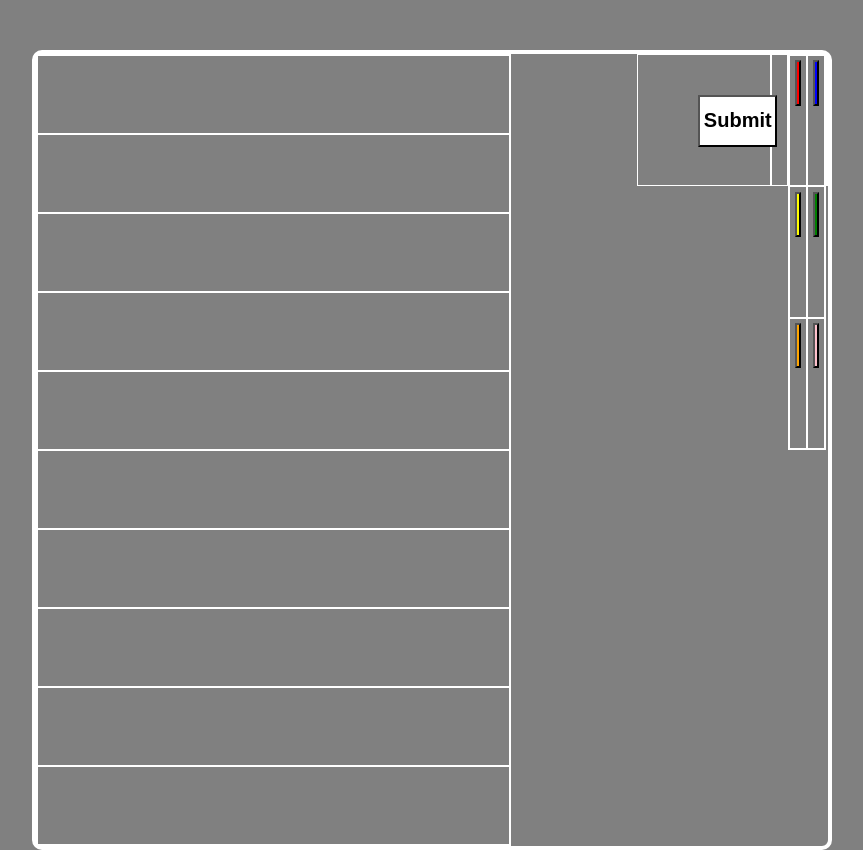
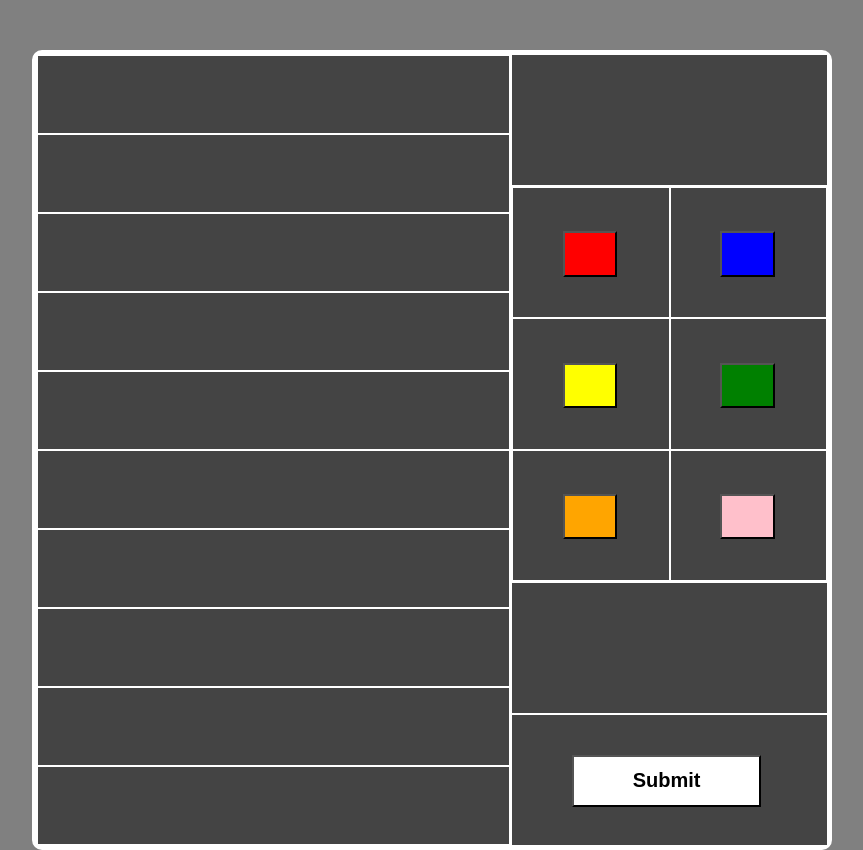
Before and after one commit to Oraveczgergo/Webprog, a plain HTML site: page index.htm in a window 1280 px wide. Shown: the whole page, without its empty margins (208-1071 px from the left). Drawn offline with Linux system fonts and the light colour scheme.

Commit message:
css változók gyors fix

```diff
--- a/css.css
+++ b/css.css
@@ -34,13 +34,13 @@ html {
 .main {
     width: 60%;
     height: 100%;
-    background-color: var(background);
+    background-color: var(--background);
     float: left;
     border: 1px solid white;
 }
 
 .colorContainer {
-    width: var(sideWidth);
+    width: var(--sideWidth);
     height: calc(300%/6);
     float: right;
     border: 1px solid white;
@@ -49,16 +49,16 @@ html {
 .row {
     font-size: 3rem;
     border: 1px solid white;
-    background-color: var(background);
+    background-color: var(--background);
     width: 100%;
     height: 10%;
 }
 
 .guess {
     font-size: 3rem;
-    width: var(sideWidth);
+    width: var(--sideWidth);
     height: calc(100%/6);
-    background-color: var(background);
+    background-color: var(--background);
     float: right;
     border: 1px solid white;
 }
@@ -69,9 +69,9 @@ html {
 }
 
 .secretcode {
-    width: var(sideWidth);
+    width: var(--sideWidth);
     height: calc(100%/6);
-    background-color: var(background);
+    background-color: var(--background);
     float: right;
     border: 1px solid white;
 }
@@ -83,9 +83,9 @@ html {
 }
 
 .submitArea {
-    width: var(sideWidth);
+    width: var(--sideWidth);
     height: calc(100%/6);
-    background-color: var(background);
+    background-color: var(--background);
     float: right;
     border: 1px solid white;
 }
@@ -93,7 +93,7 @@ html {
 .color {
     width: 50%;
     height: calc(100%/3);
-    background-color: var(background);
+    background-color: var(--background);
     border: 1px solid white;
     float: left;
 }
--- a/javascript.js
+++ b/javascript.js
@@ -12,10 +12,11 @@ const tmpSecretCode = [];
 function getRandom(min, max) {
   return Math.floor(Math.random() * (max - min + 1)) + min;
 }
-function setCode(col) {
+
+function setCode(color) {
   code = '';
   for (let i = 0; i < 4; i += 1) {
-    switch (col[i]) {
+    switch (color[i]) {
       case 0:
         code += '<div class="cell" style="background-color: red;"></div>';
         break;
```
